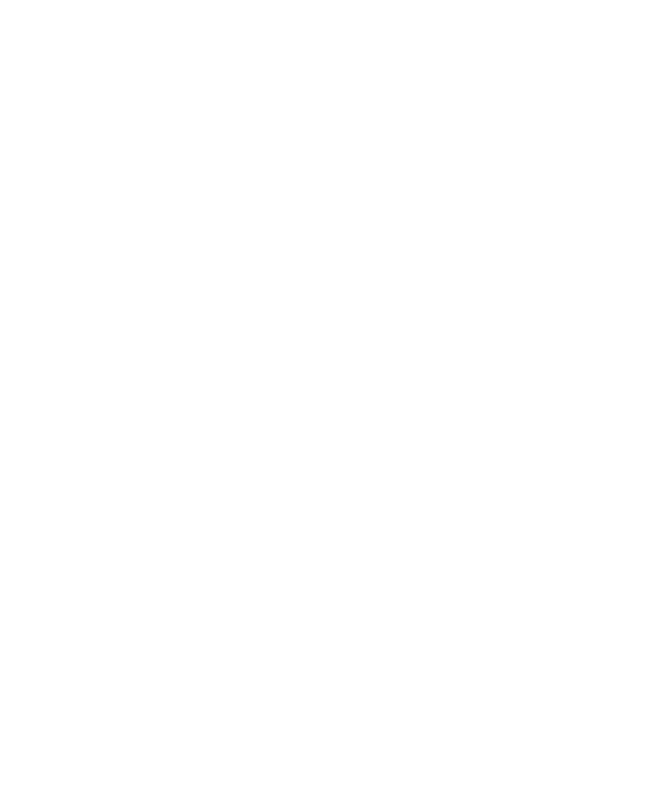
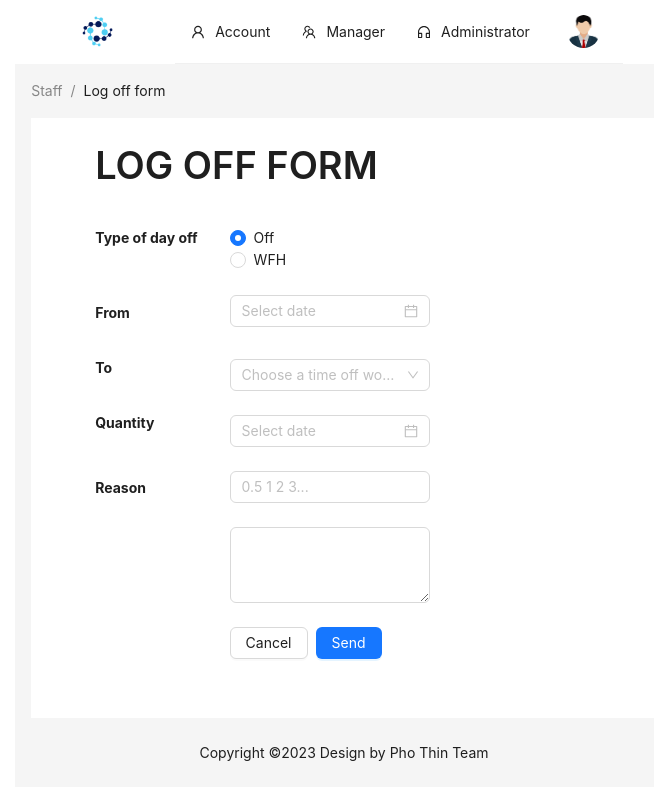
Before and after one commit to Tonydang223/DP05-Team-03-FinalProject-Rest, a React (Vite) app in the folder Frontend/: page /staff/log_off_form in a window 1280 px wide. Before the commit this address had no page. Shown: the whole page, without its empty margins (296-950 px from the left). Built offline with nearby package versions, Linux system fonts and the light colour scheme.

Commit message:
T 13/log off form (#11)
* T13: Log off form

* rebase from develop

* T-13/log_off_form

* Update LogOffFrom.css

---------

Co-authored-by: vanminh.le <66707859+vanminhle@users.noreply.github.com>

```diff
--- /dev/null
+++ b/Frontend/src/pages/staff/LogOff/LogOffForm.jsx
@@ -0,0 +1,181 @@
+import React from 'react';
+import 'antd/dist/reset.css';
+import { Col, Row, Form, Space, Radio, DatePicker, Select, Input, Button } from 'antd';
+import { Typography } from 'antd';
+const { Title, Text } = Typography;
+import { Layout, Breadcrumb, theme } from 'antd';
+import './LogOffFrom.css';
+const { Content } = Layout;
+const { TextArea } = Input;
+import { useState } from 'react';
+import { Link } from 'react-router-dom';
+
+const LogOffForm = () => {
+  const {
+    token: { colorBgContainer },
+  } = theme.useToken();
+  const [value, setValue] = useState(1);
+  const onChange = (e) => {
+    setValue(e.target.value);
+  };
+  return (
+    <Content
+      style={{
+        margin: '0 16px',
+      }}
+    >
+      <Breadcrumb
+        style={{
+          margin: '16px 0',
+        }}
+      >
+        <Breadcrumb.Item>Staff</Breadcrumb.Item>
+        <Breadcrumb.Item>Log off form</Breadcrumb.Item>
+      </Breadcrumb>
+      <div
+        style={{
+          padding: 24,
+          minHeight: 600,
+          background: colorBgContainer,
+        }}
+      >
+        <div scroll={{ x: true }}>
+          <Title className='title-form-log-off'>Log off form</Title>
+          <Row className="form-log-off">
+            <Col xl={6} lg={6} md={6} sm={6} xs={10}>
+              <Space direction='vertical'>
+                <div className='type-day-off'>
+                  <Text>Type of day off</Text>
+                </div>
+                <div className='day-from'>
+                  <Text>From</Text>
+                </div>
+                <div className='day-to'>
+                  <Text>To</Text>
+                </div>
+                <div className='quantity'>
+                  <Text>Quantity</Text>
+                </div>
+                <div className='reason'>
+                  <Text>Reason</Text>
+                </div>
+              </Space>
+            </Col>
+            <Col xl={18} lg={18} md={18} sm={18} xs={14}>
+              <Form>
+                <Form.Item className='log-off'>
+                  <Radio.Group onChange={onChange} value={value}>
+                    <div className='radio-button'>
+                      <Radio value={1}>Off</Radio>
+                      <br />
+                      <Radio value={2}>WFH</Radio>
+                    </div>
+                  </Radio.Group>
+                </Form.Item>
+                <Space wrap>
+                  <Form.Item
+                    className='log-off'
+                    name={'day_start_day_off'}
+                    rules={[
+                      {
+                        required: true,
+                        message: 'Please choose day start off',
+                      },
+                    ]}
+                    hasFeedback
+                  >
+                    <DatePicker className='day-start-off' />
+                  </Form.Item>
+                  <Form.Item
+                    className='log-off'
+                    name={'select_day'}
+                    rules={[
+                      {
+                        required: true,
+                        message: 'Please select a time off work in 1 day',
+                      },
+                    ]}
+                    hasFeedback
+                  >
+                    <Select
+                      className="select"
+                      showSearch
+                      placeholder='Choose a time off work in 1 day'
+                      optionFilterProp='children'
+                      filterOption={(input, option) =>
+                        (option?.label ?? '').toLowerCase().includes(input.toLowerCase())
+                      }
+                      options={[
+                        {
+                          value: '1',
+                          label: 'Morning',
+                        },
+                        {
+                          value: '2',
+                          label: 'Afternoon',
+                        },
+                        {
+                          value: '3',
+                          label: 'All day',
+                        },
+                      ]}
+                    />
+                  </Form.Item>
+                </Space>
+                <Form.Item
+                  className='log-off-end-day'
+                  name={'day_end_day_off'}
+                  rules={[
+                    {
+                      required: true,
+                      message: 'Please choose day end off',
+                    },
+                  ]}
+                  hasFeedback
+                >
+                  <DatePicker className='day-end-off' />
+                </Form.Item>
+                <Form.Item
+                  className='log-off'
+                  name={'quantity'}
+                  rules={[
+                    {
+                      required: true,
+                      message: 'Please input quantity',
+                    },
+                  ]}
+                  hasFeedback
+                >
+                  <Input placeholder='0.5 1 2 3...' className='input-quantity' />
+                </Form.Item>
+                <Form.Item
+                  name={'reason'}
+                  rules={[
+                    {
+                      required: true,
+                      message: 'Please input reason of day off',
+                    },
+                    { min: 4 },
+                  ]}
+                  hasFeedback
+                >
+                  <TextArea rows={3} className='text-area' />
+                </Form.Item>
+                <Space wrap>
+                  <Link to='/staff'>
+                    <Button className='button-cancel'>Cancel</Button>
+                  </Link>
+                  <Button type='primary' htmlType='submit' block className='button-send'>
+                    Send
+                  </Button>
+                </Space>
+              </Form>
+            </Col>
+          </Row>
+        </div>
+      </div>
+    </Content>
+  );
+};
+
+export default LogOffForm;
--- /dev/null
+++ b/Frontend/src/pages/staff/LogOff/LogOffFrom.css
@@ -0,0 +1,89 @@
+.title-form-log-off {
+  text-transform: uppercase;
+  font-size: 28px;
+  font-weight: bold;
+  margin-left: 40px;
+  padding-bottom: 20px;
+}
+.form-log-off{
+    margin-left: 40px;
+}
+.type-day-off {
+  font-weight: 700;
+}
+.day-from {
+  margin-top: 45px !important;
+  font-weight: 700;
+}
+.day-to {
+  margin-top: 25px !important;
+  font-weight: 700;
+}
+.quantity {
+  margin-top: 25px !important;
+  font-weight: 700;
+}
+.reason {
+  margin-top: 35px !important;
+  font-weight: 700;
+}
+.day-start-off {
+  width: 200px;
+}
+.select {
+  width: 200px !important;
+}
+.day-end-off {
+  width: 200px;
+}
+.input-quantity {
+  width: 200px;
+}
+.text-area {
+  width: 200px;
+}
+.button-send:focus {
+  outline: none !important;
+}
+.button-cancel:active {
+  outline: none;
+}
+.button-cancel:focus {
+  outline: none !important;
+}
+.ant-form-item-explain-error{
+  margin-bottom: 0px;
+  margin-top: 0px;
+}
+/* @media (max-width: 779px) and (min-width: 743px) {
+  .day-from {
+    margin-top: 25px !important;
+  }
+} */
+@media (max-width: 743px) {
+  .day-from {
+    margin-top: 40px !important;
+  }
+  .day-to {
+    margin-top: 92px !important;
+  }
+}
+@media (max-width: 741px){
+  .day-from {
+    margin-top: 20px !important;
+  }
+}
+@media (max-width: 576px){
+  .day-from {
+    margin-top: 40px !important;
+  }
+}
+@media (max-width: 525px){
+  .title-form-log-off{
+    font-size: 22px !important;
+    text-align: center;
+  }
+  .day-from {
+    margin-top: 20px !important;
+  }
+}
--- a/Frontend/src/routes/index.routes.jsx
+++ b/Frontend/src/routes/index.routes.jsx
@@ -7,6 +7,7 @@
 import LoginPage from '../pages/auth/index.auth';
 import { DayoffDetails } from '../pages/staff/dayoffDetails.staff';
 import ChangePassword from '../pages/auth/ChangePassword/ChangePassword';
+import LogOffForm from '../pages/staff/LogOff/LogOffForm';
 
 const AppRouter = (req, res) => {
   return (
@@ -32,6 +33,7 @@
           {/* staff route */}
           <Route path='/staff'>
             <Route path='/staff' exact element={<StaffPage />} />
+            <Route path='/staff/log_off_form' exact element={<LogOffForm />} />
             <Route path='/staff/dayoff' exact>
               <Route path='/staff/dayoff/details' exact element={<DayoffDetails />} />
             </Route>
```
